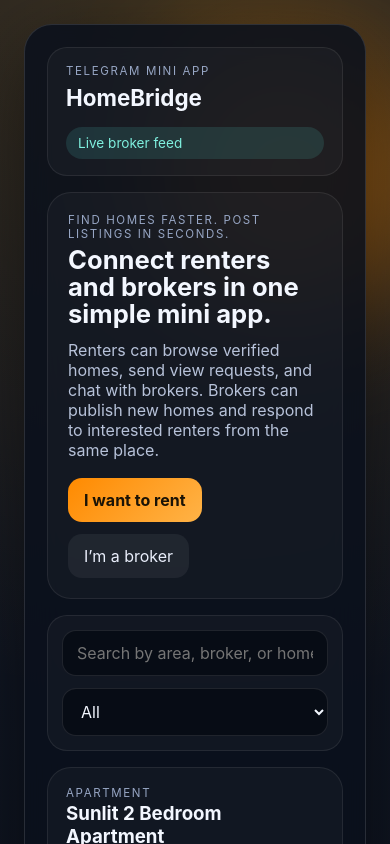
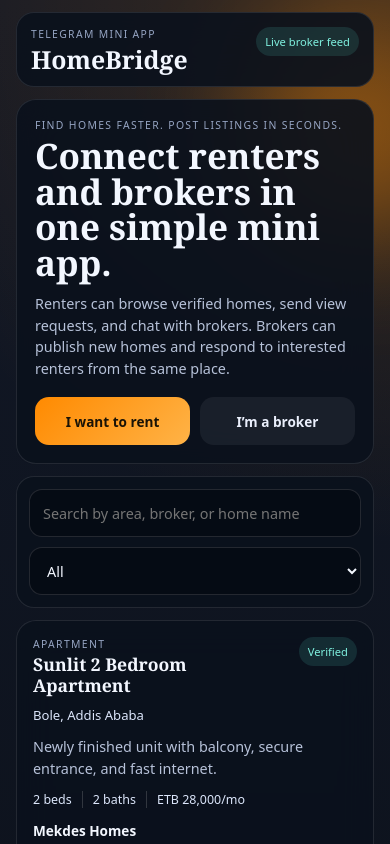
Before and after one commit to git-nath/Mini-App, a React (Vite) app: page / in a window 390 px wide. Shown: the top 844 px of the page. Built offline with nearby package versions, Linux system fonts and the light colour scheme.

Commit message:
Make mini app mobile first

```diff
--- a/src/styles.css
+++ b/src/styles.css
@@ -1,34 +1,38 @@
 :root {
   color-scheme: dark;
-  font-family: Inter, ui-sans-serif, system-ui, -apple-system, BlinkMacSystemFont, "Segoe UI", sans-serif;
-  background:
-    radial-gradient(circle at top, rgba(255, 166, 0, 0.18), transparent 35%),
-    linear-gradient(180deg, #121826 0%, #0a0f17 100%);
+  font-family: Georgia, "Times New Roman", serif;
+  background: #0a0f17;
   color: #f3f7ff;
+  --page-gutter: 16px;
+  --surface: rgba(11, 17, 28, 0.9);
+  --line: rgba(255, 255, 255, 0.1);
+  --muted: #b7c2d9;
 }
 
-* {
-  box-sizing: border-box;
+* { box-sizing: border-box; }
+
+html {
+  min-width: 320px;
+  background: #0a0f17;
 }
 
 body {
   margin: 0;
   min-width: 320px;
   min-height: 100vh;
+  background:
+    radial-gradient(circle at 100% 0, rgba(255, 138, 0, 0.18), transparent 32%),
+    radial-gradient(circle at 0 80%, rgba(43, 111, 255, 0.16), transparent 35%),
+    linear-gradient(180deg, #121826 0%, #0a0f17 100%);
 }
 
-button,
-input,
-select,
-textarea {
-  font: inherit;
-}
+button, input, select, textarea { font: inherit; }
+button { -webkit-tap-highlight-color: transparent; }
 
 .app-shell {
   min-height: 100vh;
-  display: grid;
-  place-items: center;
-  padding: 24px;
+  min-height: 100dvh;
+  padding: max(12px, env(safe-area-inset-top)) var(--page-gutter) max(16px, env(safe-area-inset-bottom));
   position: relative;
   overflow: hidden;
 }
@@ -41,229 +45,137 @@
   pointer-events: none;
 }
 
-.backdrop-a {
-  width: 280px;
-  height: 280px;
-  background: #ff8a00;
-  top: 40px;
-  right: -40px;
-}
-
-.backdrop-b {
-  width: 340px;
-  height: 340px;
-  background: #2b6fff;
-  left: -80px;
-  bottom: 40px;
-}
+.backdrop-a { width: 220px; height: 220px; background: #ff8a00; top: 20px; right: -80px; }
+.backdrop-b { width: 260px; height: 260px; background: #2b6fff; left: -120px; bottom: 30px; }
 
 .phone-frame {
-  width: min(100%, 920px);
-  border: 1px solid rgba(255, 255, 255, 0.12);
-  background: rgba(11, 17, 28, 0.88);
-  backdrop-filter: blur(18px);
-  border-radius: 28px;
-  padding: 22px;
-  box-shadow: 0 24px 80px rgba(0, 0, 0, 0.45);
+  width: 100%;
+  max-width: 920px;
+  margin: 0 auto;
   position: relative;
   z-index: 1;
 }
 
-.topbar,
-.hero-card,
-.toolbar,
-.listing-card,
-.broker-panel,
-.bottom-bar {
-  border: 1px solid rgba(255, 255, 255, 0.08);
-  background: rgba(255, 255, 255, 0.03);
+.topbar, .hero-card, .toolbar, .listing-card, .broker-panel, .bottom-bar {
+  border: 1px solid var(--line);
+  background: var(--surface);
+  backdrop-filter: blur(18px);
 }
 
-.topbar,
-.bottom-bar {
+.topbar, .bottom-bar {
   display: flex;
   justify-content: space-between;
-  align-items: center;
-  gap: 16px;
-  padding: 16px 18px;
-  border-radius: 20px;
+  align-items: flex-start;
+  gap: 12px;
+  padding: 14px;
+  border-radius: 18px;
 }
 
-.eyebrow,
-.hero-tag,
-.listing-type {
+.eyebrow, .hero-tag, .listing-type {
   text-transform: uppercase;
-  letter-spacing: 0.14em;
-  font-size: 0.72rem;
+  letter-spacing: 0.13em;
+  font-family: ui-sans-serif, system-ui, sans-serif;
+  font-size: 0.65rem;
   color: #97a6c4;
   margin: 0 0 6px;
 }
 
-h1,
-h2,
-h3,
-p {
-  margin: 0;
-}
+h1, h2, h3, p { margin: 0; }
+h1 { font-size: 1.55rem; line-height: 1; }
+h2 { font-size: clamp(1.8rem, 9vw, 2.5rem); line-height: 1.02; max-width: 18ch; margin-bottom: 12px; }
+h3 { font-size: 1.1rem; line-height: 1.15; }
 
-h1 {
-  font-size: clamp(1.4rem, 3vw, 2rem);
-}
-
-.status-pill,
-.verified-badge {
-  padding: 8px 12px;
+.status-pill, .verified-badge {
+  flex-shrink: 0;
+  padding: 7px 9px;
   border-radius: 999px;
   background: rgba(79, 209, 197, 0.14);
   color: #7ff0df;
-  font-size: 0.85rem;
+  font-family: ui-sans-serif, system-ui, sans-serif;
+  font-size: 0.7rem;
+  white-space: nowrap;
 }
 
-.hero-card,
-.broker-panel {
-  border-radius: 24px;
-  padding: 20px;
-  margin-top: 16px;
+.hero-card, .broker-panel { border-radius: 20px; padding: 18px; margin-top: 12px; }
+.hero-card { display: grid; gap: 18px; }
+
+.hero-text, .panel-copy p, .listing-desc, .listing-area, .bottom-bar p {
+  color: var(--muted);
+  font-family: ui-sans-serif, system-ui, sans-serif;
+  font-size: 0.9rem;
+  line-height: 1.5;
 }
 
-.hero-card {
-  display: grid;
-  gap: 18px;
+.mode-switch, .toolbar, .form-row, .listing-top, .listing-meta, .listing-footer {
+  display: flex;
+  gap: 10px;
 }
 
-.hero-copy h2 {
-  font-size: clamp(1.6rem, 4vw, 2.5rem);
-  line-height: 1.05;
-  max-width: 18ch;
-  margin-bottom: 12px;
+.mode-switch { display: grid; grid-template-columns: 1fr 1fr; }
+
+.mode-switch button, .secondary-button, .primary-button {
+  min-height: 48px;
+  border: 0;
+  border-radius: 14px;
+  padding: 12px 14px;
+  cursor: pointer;
+  font-family: ui-sans-serif, system-ui, sans-serif;
+  font-size: 0.85rem;
+  font-weight: 650;
 }
 
-.hero-text,
-.panel-copy p,
-.listing-desc,
-.listing-area,
-.bottom-bar p {
-  color: #b7c2d9;
+.mode-switch button { background: rgba(255, 255, 255, 0.06); color: #e9eefb; }
+.mode-switch .active, .primary-button { background: linear-gradient(135deg, #ff8a00, #ffb347); color: #1a1306; font-weight: 700; }
+
+.toolbar { flex-direction: column; margin-top: 12px; padding: 12px; border-radius: 18px; }
+
+.toolbar input, .toolbar select, .listing-form input, .listing-form select, .listing-form textarea {
+  width: 100%;
+  min-height: 48px;
+  border: 1px solid rgba(255, 255, 255, 0.12);
+  background: rgba(6, 11, 19, 0.8);
+  color: #f3f7ff;
+  border-radius: 13px;
+  padding: 12px 13px;
+  font-family: ui-sans-serif, system-ui, sans-serif;
+  font-size: 0.9rem;
 }
 
-.mode-switch,
-.toolbar,
-.form-row,
-.listing-top,
-.listing-meta,
-.listing-footer {
-  display: flex;
-  gap: 12px;
+.listing-form textarea { min-height: 108px; resize: vertical; }
+.listing-grid { display: grid; grid-template-columns: 1fr; gap: 12px; margin-top: 12px; }
+.listing-card { border-radius: 20px; padding: 16px; display: grid; gap: 11px; }
+.listing-top { justify-content: space-between; align-items: flex-start; }
+.listing-type { margin-bottom: 3px; }
+.listing-area { color: #dce6fb; font-size: 0.82rem; }
+.listing-meta { flex-wrap: wrap; color: #dce6fb; font-family: ui-sans-serif, system-ui, sans-serif; font-size: 0.78rem; }
+.listing-meta span { padding-right: 10px; border-right: 1px solid rgba(255, 255, 255, 0.16); }
+.listing-meta span:last-child { border-right: 0; }
+.listing-footer { flex-direction: column; align-items: stretch; padding-top: 2px; font-family: ui-sans-serif, system-ui, sans-serif; font-size: 0.85rem; }
+.listing-footer .primary-button { width: 100%; }
+.broker-panel { display: grid; gap: 18px; }
+.listing-form { display: grid; gap: 11px; }
+.form-row { display: grid; grid-template-columns: 1fr 1fr; }
+.submit-button { width: 100%; }
+.bottom-bar { flex-direction: column; margin-top: 12px; padding: 14px; font-family: ui-sans-serif, system-ui, sans-serif; }
+.bottom-bar p { margin-top: 4px; font-size: 0.78rem; }
+.secondary-button { width: 100%; background: rgba(255, 255, 255, 0.08); color: #f3f7ff; }
+
+@media (min-width: 560px) {
+  :root { --page-gutter: 24px; }
+  .topbar, .bottom-bar { align-items: center; }
+  .toolbar { flex-direction: row; }
+  .toolbar select { max-width: 180px; }
+  .listing-footer, .bottom-bar { flex-direction: row; justify-content: space-between; }
+  .listing-footer { align-items: center; }
+  .listing-footer .primary-button, .secondary-button { width: auto; }
 }
 
-.mode-switch {
-  flex-wrap: wrap;
+@media (min-width: 780px) {
+  .app-shell { padding-top: 28px; padding-bottom: 28px; }
+  .phone-frame { border: 1px solid var(--line); border-radius: 28px; padding: 22px; box-shadow: 0 24px 80px rgba(0, 0, 0, 0.45); }
+  .listing-grid { grid-template-columns: repeat(2, minmax(0, 1fr)); gap: 16px; }
 }
 
-.mode-switch button,
-.secondary-button,
-.primary-button {
-  border: 0;
-  border-radius: 14px;
-  padding: 12px 16px;
-  cursor: pointer;
+@media (min-width: 1100px) {
+  .listing-grid { grid-template-columns: repeat(3, minmax(0, 1fr)); }
 }
-
-.mode-switch button {
-  background: rgba(255, 255, 255, 0.06);
-  color: #e9eefb;
-}
-
-.mode-switch .active,
-.primary-button {
-  background: linear-gradient(135deg, #ff8a00, #ffb347);
-  color: #1a1306;
-  font-weight: 700;
-}
-
-.toolbar {
-  margin-top: 16px;
-  padding: 14px;
-  border-radius: 20px;
-}
-
-.toolbar input,
-.toolbar select,
-.listing-form input,
-.listing-form select,
-.listing-form textarea {
-  width: 100%;
-  border: 1px solid rgba(255, 255, 255, 0.1);
-  background: rgba(6, 11, 19, 0.8);
-  color: #f3f7ff;
-  border-radius: 14px;
-  padding: 12px 14px;
-}
-
-.listing-grid {
-  display: grid;
-  grid-template-columns: repeat(3, minmax(0, 1fr));
-  gap: 16px;
-  margin-top: 16px;
-}
-
-.listing-card {
-  border-radius: 24px;
-  padding: 18px;
-  display: grid;
-  gap: 12px;
-}
-
-.listing-top {
-  justify-content: space-between;
-  align-items: flex-start;
-}
-
-.listing-type {
-  margin-bottom: 2px;
-}
-
-.listing-meta {
-  flex-wrap: wrap;
-  color: #dce6fb;
-  font-size: 0.92rem;
-}
-
-.listing-footer {
-  justify-content: space-between;
-  align-items: center;
-}
-
-.broker-panel {
-  display: grid;
-  gap: 18px;
-}
-
-.listing-form {
-  display: grid;
-  gap: 12px;
-}
-
-.submit-button {
-  justify-self: start;
-}
-
-.secondary-button {
-  background: rgba(255, 255, 255, 0.08);
-  color: #f3f7ff;
-}
-
-@media (max-width: 800px) {
-  .listing-grid {
-    grid-template-columns: 1fr;
-  }
-
-  .topbar,
-  .bottom-bar,
-  .listing-footer,
-  .listing-top,
-  .toolbar {
-    flex-direction: column;
-    align-items: stretch;
-  }
-}
```
